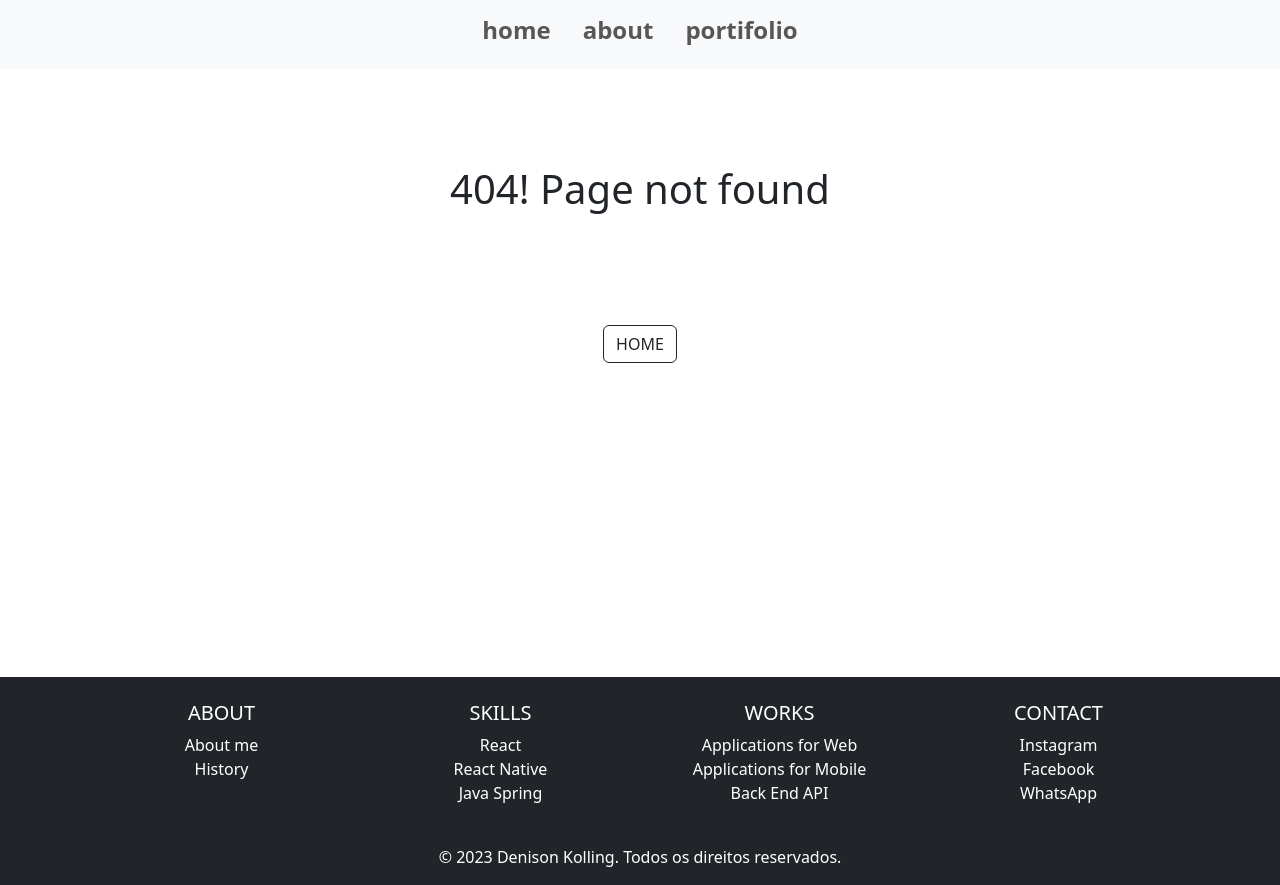
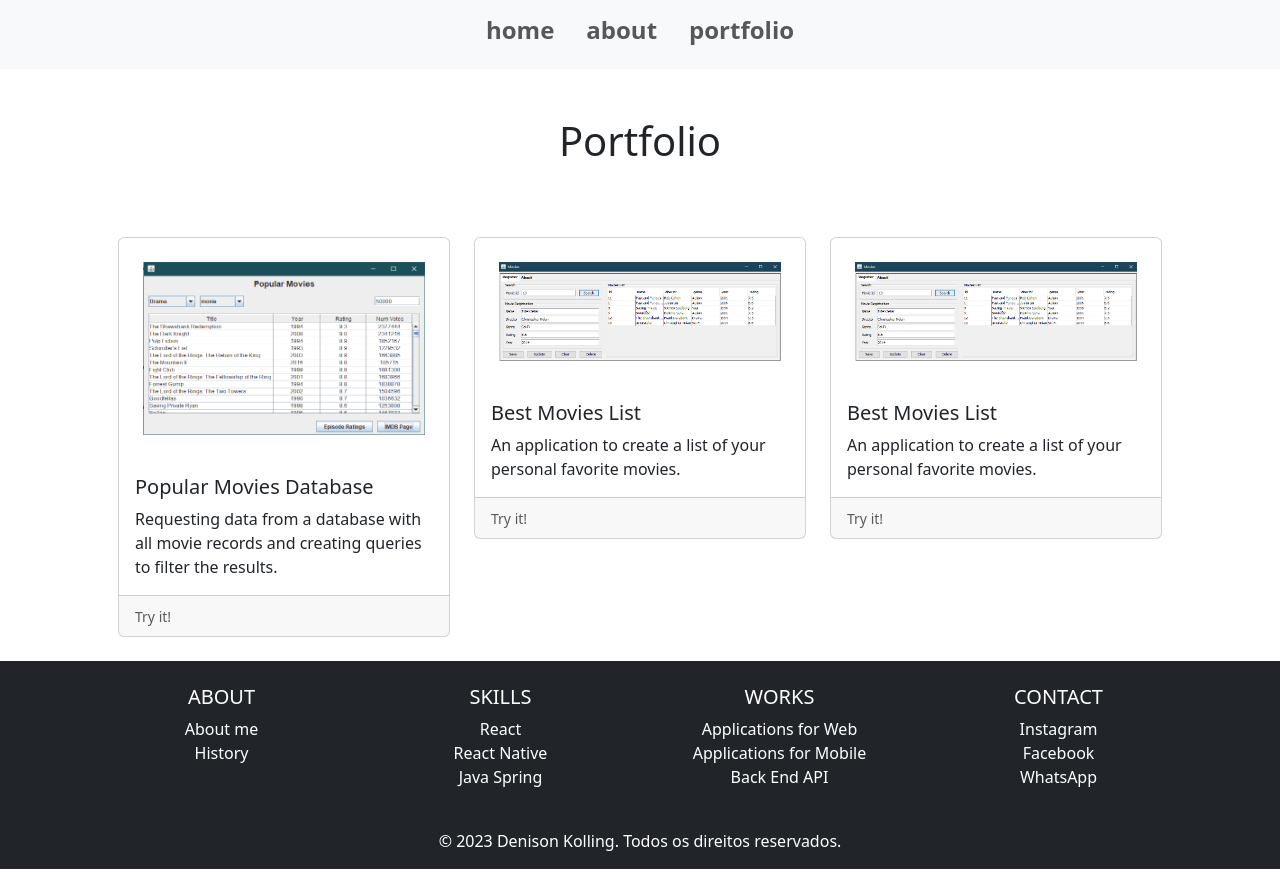
Before and after one commit to denisonkolling/DEVinHouse-M1S11, a React (Vite) app: page /portfolio in a window 1280 px wide. Built offline with nearby package versions, Linux system fonts and the light colour scheme.

Commit message:
ex 09 add page portfolio

```diff
--- a/src/components/Card.jsx
+++ b/src/components/Card.jsx
@@ -2,6 +2,7 @@ import React from 'react';
 
 const Card = ({ title, text, image, footer }) => {
 	return (
+		<div class="col">
 			<div class="card">
 				<img src={image} class="card-img-top p-4" alt="..." />
 				<div class="card-body">
@@ -12,6 +13,7 @@ const Card = ({ title, text, image, footer }) => {
 					<small class="text-muted">{footer}</small>
 				</div>
 			</div>
+		</div>
 	);
 };
 
--- a/src/components/Header.jsx
+++ b/src/components/Header.jsx
@@ -26,13 +26,13 @@ const Header = () => {
 								</Link>
 							</li>
 							<li className="nav-item h4 fw-bold mx-2">
-							<Link to="about" className="nav-link">
+							<Link to="/about" className="nav-link">
 									about
 								</Link>
 							</li>
 							<li className="nav-item h4 fw-bold mx-2">
-							<Link to="portfolio" className="nav-link">
-									portifolio
+							<Link to="/portfolio" className="nav-link">
+									portfolio
 								</Link>
 							</li>
 						</ul>
--- a/src/pages/home/index.jsx
+++ b/src/pages/home/index.jsx
@@ -34,8 +34,8 @@ const Home = () => {
 						IT solutions.
 					</p>
 					<h1 className='text-center'>Technologies Applied in Projects.</h1>
-					<div class="row row-cols-1 row-cols-md-3 g-4 m-4 d-flex align-items-stretch">
-						<div class="col d-flex align-items-stretch">
+					<div class="row row-cols-1 row-cols-md-3 g-4 m-4">
+						<div class="col">
 							<Card
 								title="React"
 								text="React is a modern user interfaces development library, enhancing the user experience. It enables an accelerated development process. Optimized performance ensures your applications are responsive and fast. Moreover, the extensive developer community and continuous support from the React team ensure your applications stay updated and secure. React is a reliable and powerful technology that delivers excellent results."
--- /dev/null
+++ b/src/pages/portfolio/index.jsx
@@ -0,0 +1,26 @@
+import React from 'react';
+import Header from '../../components/Header';
+import Footer from '../../components/Footer';
+import Card from '../../components/Card';
+import img1 from '../../assets/images/imdb-movies-table.png';
+import img2 from '../../assets/images/movie-crud-postgre.png';
+
+const Portfolio = () => {
+	return (
+		<>
+			<Header />
+			<div className="container">
+				<h1 className="text-center my-5">Portfolio</h1>
+				<div class="row row-cols-1 row-cols-md-3 g-4 m-4">
+					<Card text="Requesting data from a database with all movie records and creating queries to filter the results." title="Popular Movies Database" image={img1} footer="Try it!" />
+					<Card text="An application to create a list of your personal favorite movies." title="Best Movies List" image={img2} footer="Try it!" />
+					<Card text="An application to create a list of your personal favorite movies." title="Best Movies List" image={img2} footer="Try it!" />
+				</div>
+			</div>
+
+			<Footer />
+		</>
+	);
+};
+
+export default Portfolio;
--- a/src/routes/index.jsx
+++ b/src/routes/index.jsx
@@ -2,12 +2,14 @@ import { Routes, Route } from 'react-router-dom';
 import NotFound from '../pages/notfound';
 import Home from '../pages/home';
 import About from '../pages/about';
+import Portfolio from '../pages/portfolio';
 
 const RoutesApp = () => {
 	return (
 		<Routes>
 			<Route path="/" element={<Home />} />
 			<Route path="/about" element={<About />} />
+			<Route path="/portfolio" element={<Portfolio />} />
 			<Route path="*" element={<NotFound />} />
 		</Routes>
 	);
```
Also changed, not shown: src/assets/images/imdb-movies-table.png (added), src/assets/images/movie-crud-postgre.png (added). Lines whose indentation alone changed are shown as unchanged.
